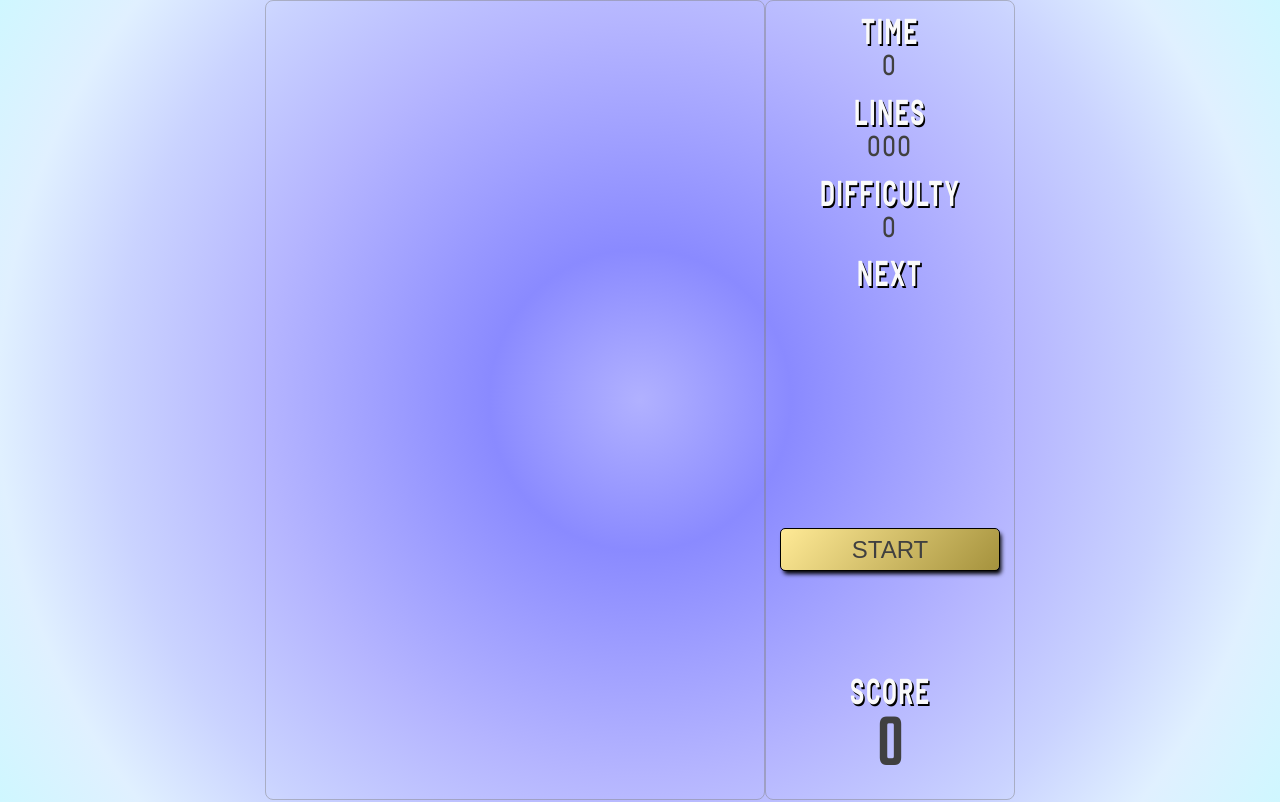
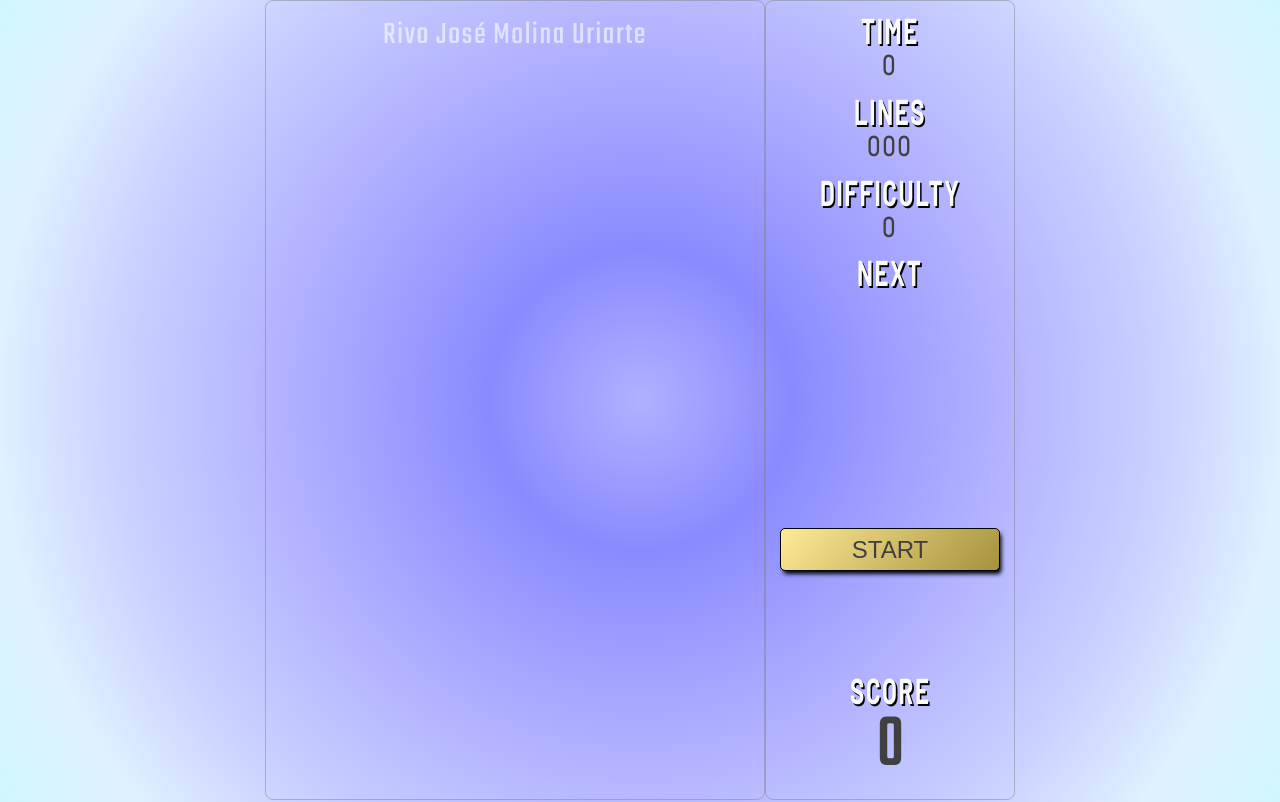
Before and after one commit to Riv0J/js_tetris, a plain HTML site: page index.html in a window 1280 px wide. Shown: the top 802 px of the page. Drawn offline with nearby package versions, Linux system fonts and the light colour scheme; a web font is replaced by a local one.

Commit message:
Marca de agua

```diff
--- a/css/style.css
+++ b/css/style.css
@@ -28,6 +28,7 @@ h1{
     letter-spacing: 0.1rem;
     transform: scaleY(1.35);
 }
+
 h3{
     font-size: 1.5rem;
     font-weight: 700;
@@ -43,8 +44,8 @@ h4{
 
     color: var(--neutral-dark-bg);
 }
-h5, #watermark{
-    font-size: 2em;
+h5{
+    font-size: 2rem;
     font-weight: 700;
     letter-spacing: 0.1em;
     transform: scaleY(1.3);
@@ -221,13 +222,19 @@ body{
     inset: 0;
     display: flex;
     flex-direction: column;
-    justify-content: center;
+    justify-content: flex-start;
     align-items: center;
     text-align: center;
     font-family: 'Teko', sans-serif;
+    opacity: 0.6;
+    z-index: -1;
+}
+h2{
+    margin-top: 1rem;
+    font-size: 2rem;
+    font-weight: 400;
+    letter-spacing: 0.1rem;
     color: #FFFFFF;
-    opacity: 0.4;
-    z-index: -1;
 }
 #announce_container{
     position: absolute;
--- a/index.html
+++ b/index.html
@@ -19,7 +19,6 @@
         <div id="game_container">
             <div id="grid">
                 <div id='watermark'>
-                    <h5></h5>
                 </div>
                 <div id='announce_container'>
                     <h6 id='announce'></h6>
--- a/js/init.js
+++ b/js/init.js
@@ -1,6 +1,7 @@
 const grid = document.getElementById('grid');
 const game_container = document.getElementById('game_container');
-const aside = document.getElementById('aside')
+const aside = document.getElementById('aside');
+const watermark = document.getElementById('watermark');
 let grid_squares = [];
 
 const VERTICAL_PADDING = 0.2;
@@ -15,6 +16,9 @@ const TOTAL_GAME_WIDTH = GRID_WIDTH + ASIDE_CONTAINER_WIDTH /*+ (VERTICAL_PADDIN
 async function init(){
     resizeGrid();
     resetSquares();
+    const h2 = document.createElement('h2');
+    h2.appendChild(document.createTextNode('Rivo José Molina Uriarte'));
+    watermark.appendChild(h2);
 }
 document.addEventListener("DOMContentLoaded", function () {
     init();
```
